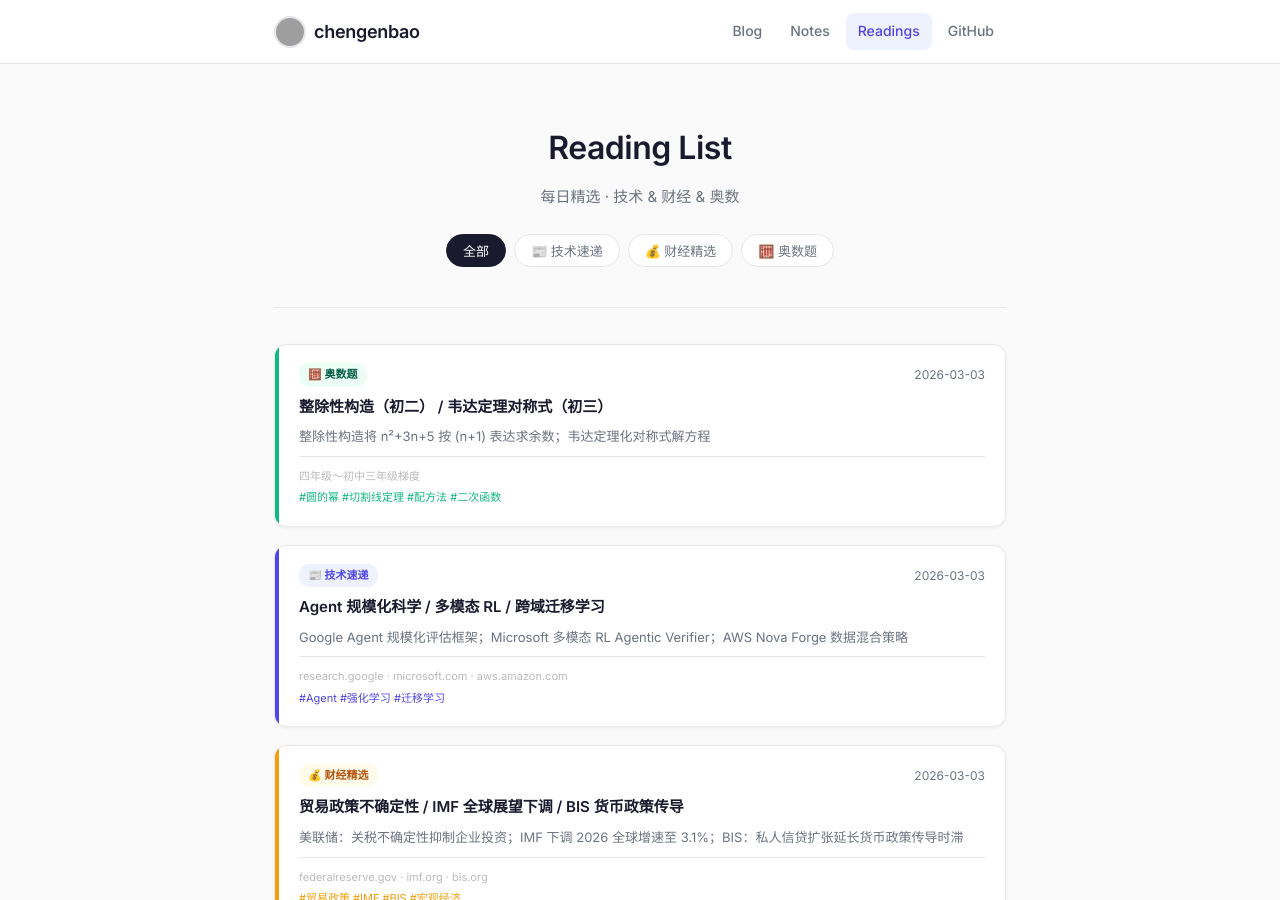
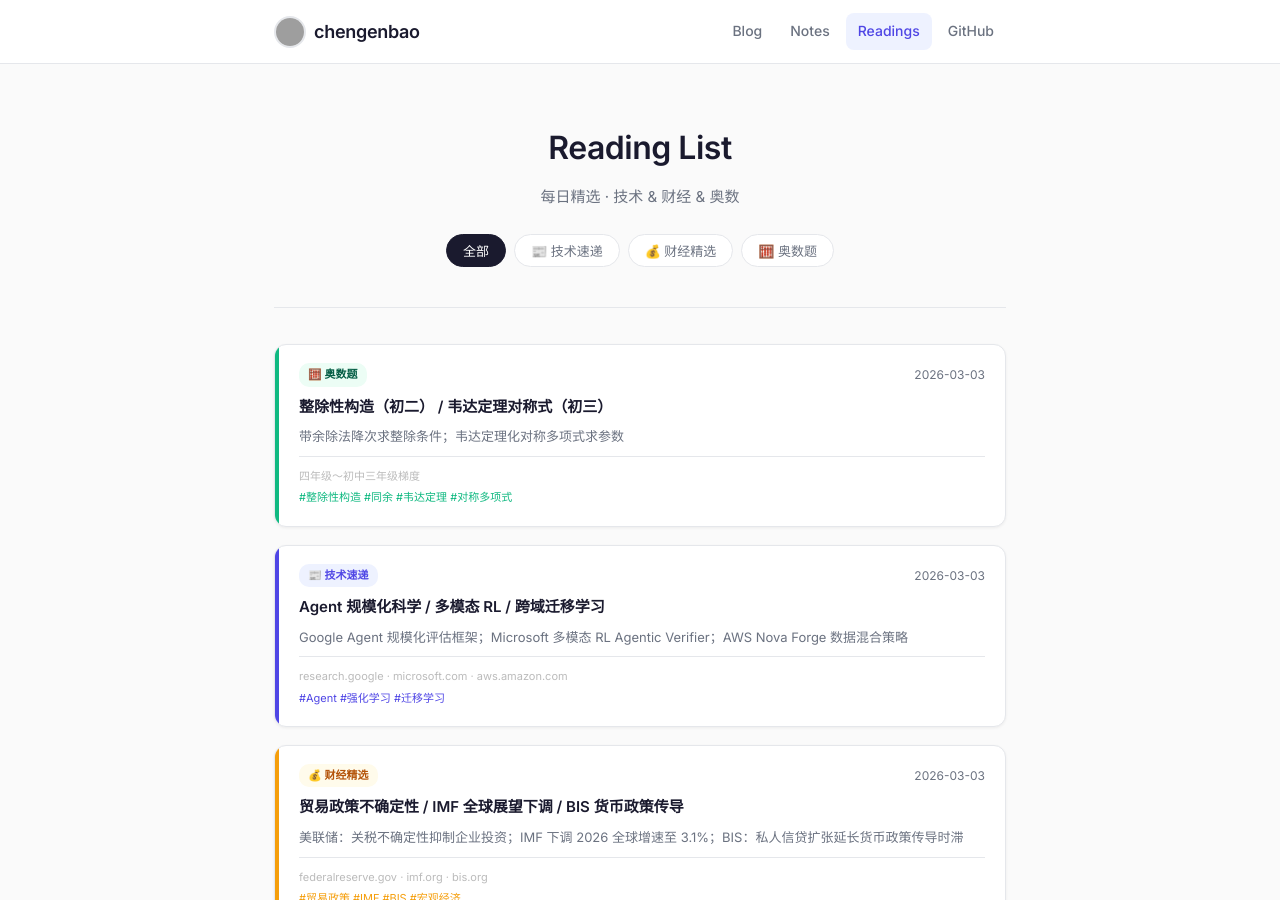
Before and after one commit to chengenbao/chengenbao.github.io, a Jekyll site: the page built from reading-list/index.md, in a window 1280 px wide and 900 px high. Built offline with Jekyll 4.4.1, drawn with Linux system fonts in a browser that asks for light colours; grey boxes are pictures that could not be loaded.

Commit message:
fix: correct tags for 2026-03-03-math card (remove stale 圆的幂/切割线定理 tags)

```diff
--- a/reading-list/index.md
+++ b/reading-list/index.md
@@ -26,10 +26,10 @@ permalink: /reading-list/
       <time>2026-03-03</time>
     </div>
     <h2>整除性构造（初二） / 韦达定理对称式（初三）</h2>
-    <p>整除性构造将 n²+3n+5 按 (n+1) 表达求余数；韦达定理化对称式解方程</p>
+    <p>带余除法降次求整除条件；韦达定理化对称多项式求参数</p>
     <div class="rl-meta">
       <span class="rl-source">四年级～初中三年级梯度</span>
-      <span class="rl-tags">#圆的幂 #切割线定理 #配方法 #二次函数</span>
+      <span class="rl-tags">#整除性构造 #同余 #韦达定理 #对称多项式</span>
     </div>
   </div>
 </a>
```
